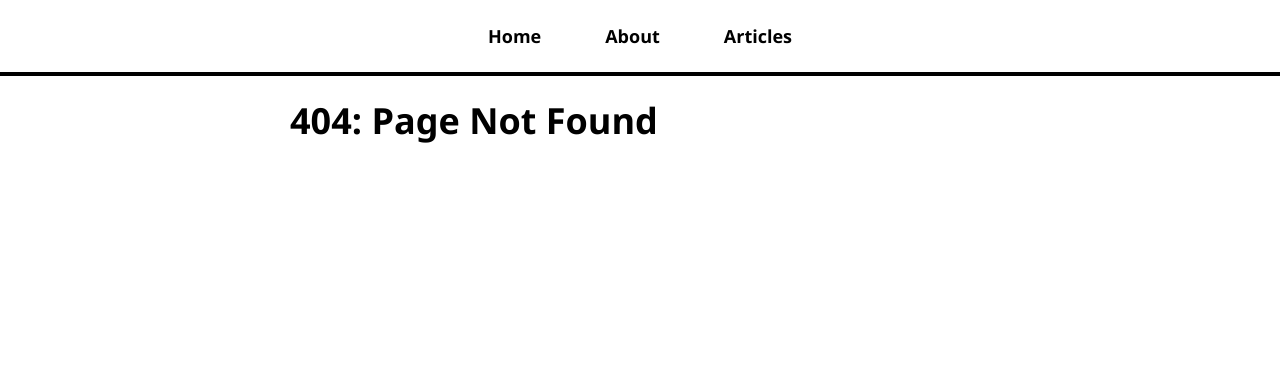
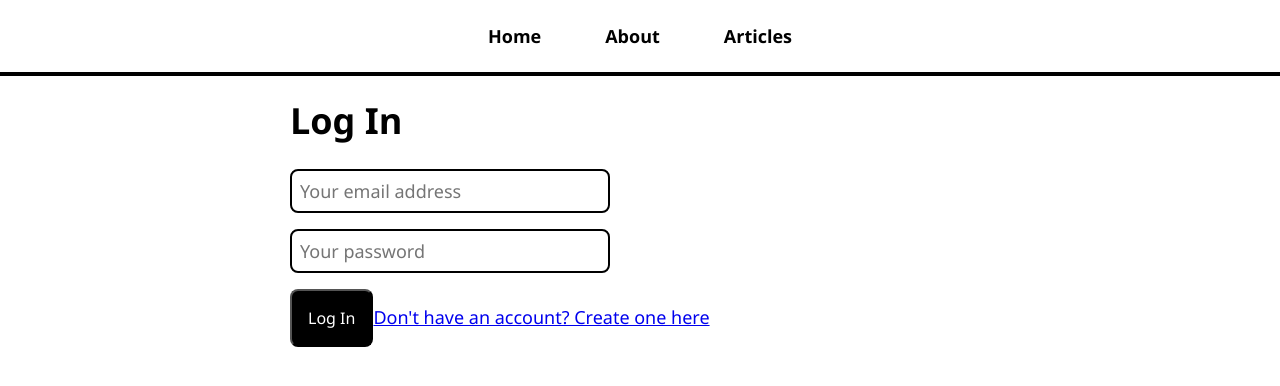
Before and after one commit to AndyFerrie/blog-site, a React (Create React App) app: page /login in a window 1280 px wide. Before the commit this address had no page. Shown: the top 386 px of the page. Built offline with nearby package versions, Linux system fonts and the light colour scheme.

Commit message:
add CreateAccountPage & LoginPage

```diff
--- a/src/App.js
+++ b/src/App.js
@@ -7,6 +7,8 @@
 import ArticlesListPage from './pages/ArticlesListPage';
 import ArticlePage from './pages/ArticlePage';
 import NotFoundPage from './pages/NotFoundPage';
+import LoginPage from './pages/LoginPage';
+import CreateAccountPage from './pages/CreateAccountPage';
 
 function App() {
   return (
@@ -19,6 +21,8 @@
           <Route path="/about" element={<AboutPage />} />
           <Route path="/articles" element={<ArticlesListPage />} />
           <Route path="/articles/:articleId" element={<ArticlePage />} />
+          <Route path="/login" element={<LoginPage />} />
+          <Route path="/create-account" element={<CreateAccountPage />} />
           <Route path="*" element={<NotFoundPage />} />
         </Routes>
       </div>
--- /dev/null
+++ b/src/pages/CreateAccountPage.js
@@ -0,0 +1,7 @@
+const CreateAccountPage = () => {
+    return (
+        <h1>Create Account</h1>
+    );
+};
+
+export default CreateAccountPage;
--- /dev/null
+++ b/src/pages/LoginPage.js
@@ -0,0 +1,41 @@
+import { useState } from 'react';
+import { Link, useNavigate } from 'react-router-dom';
+import { getAuth, signInWithEmailAndPassword } from "firebase/auth";
+import { async } from '@firebase/util';
+
+const LoginPage = () => {
+    const [email, setEmail] = useState("");
+    const [password, setPassword] = useState("");
+    const [error, setError] = useState("");
+
+    const navigate = useNavigate();
+
+    const logIn = async () => {
+        try {
+            await signInWithEmailAndPassword(getAuth(), email, password);
+            navigate("/articles");
+        } catch (error) {
+            setError(error.message);
+        }
+    }
+
+    return (
+        <>
+             <h1>Log In</h1>
+             {error && <p className='error'>{error}</p>}
+             <input
+                placeholder="Your email address"
+                value={email}
+                onChange={event => setEmail(event.target.value)} />
+             <input
+                type="password"
+                placeholder="Your password"
+                value={password}
+                onChange={event => setPassword(event.target.value)} />
+             <button onClick={logIn}>Log In</button>
+             <Link to="/create-account">Don't have an account? Create one here</Link>
+        </>
+    );
+};
+
+export default LoginPage;
```
Also changed, not shown: src/hooks/useUser.js (added).
